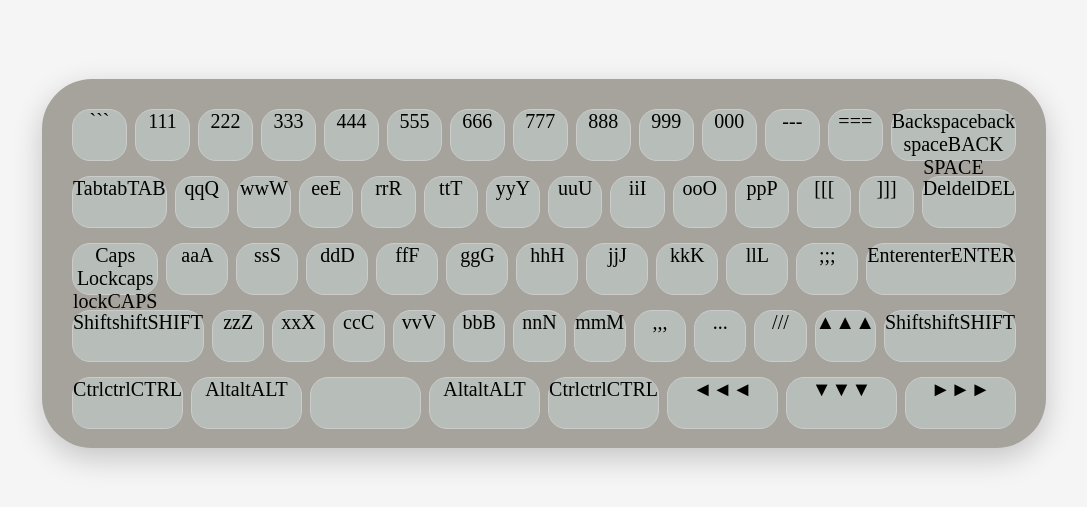
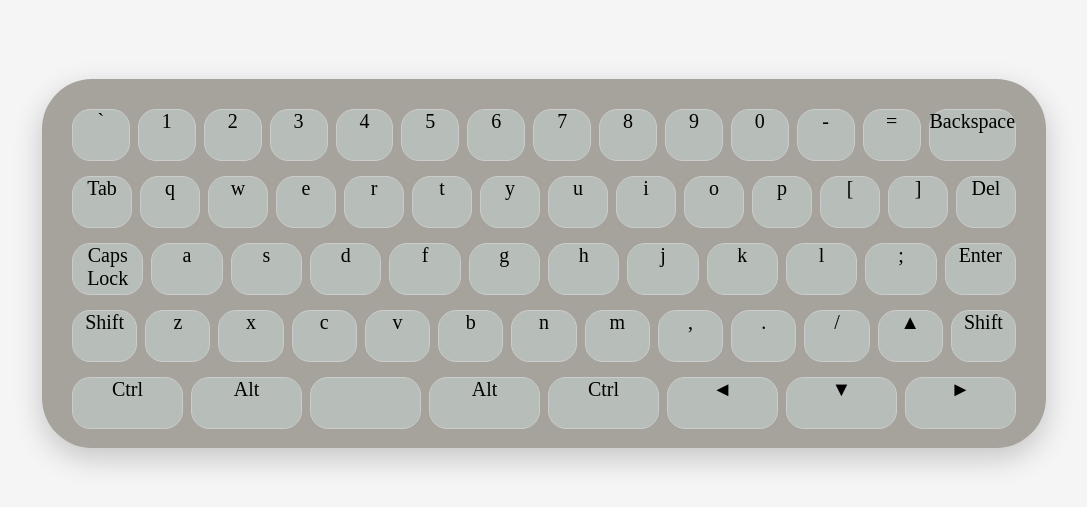
Before and after one commit to nicolaeee/virtual-keyboard, a website built with webpack: page src/index.html in a window 1280 px wide. Shown: the part 69-576 px from the top of the page, without its empty margins (96-1183 px from the left). Built offline with nearby package versions, Linux system fonts and the light colour scheme.

Commit message:
feat: add the rus keys to the actual virtual keyboard

```diff
--- a/src/index.ts
+++ b/src/index.ts
@@ -260,6 +260,8 @@ const keysRus = [
 const container = document.createElement('div');
 container.classList.add('keyboard-container');
 
+
+
 // define an array to store the number of buttons for each row
 const rows = [14, 14, 12, 13, 9];
 let rowIndex = 0;
@@ -283,52 +285,63 @@ keys.forEach((key) => {
   const button = document.createElement('div');
   button.classList.add('key');
 
+  // create the eng span
   const engSpan = document.createElement('span');
   engSpan.classList.add('eng');
-  engSpan.innerHTML = key.key;
+  engSpan.textContent = key.key;
   button.appendChild(engSpan);
 
+  // create the rus span
   const rusSpan = document.createElement('span');
-  rusSpan.classList.add('rus', 'hidden');
-
-  const capsDownSpan = document.createElement('span');
-  capsDownSpan.classList.add('capsDown');
-  capsDownSpan.innerHTML = key.key.toLowerCase();
-  rusSpan.appendChild(capsDownSpan);
-
-  const capsUpSpan = document.createElement('span');
-  capsUpSpan.classList.add('capsUp');
-  capsUpSpan.innerHTML = key.key.toUpperCase();
-  rusSpan.appendChild(capsUpSpan);
-
+  rusSpan.classList.add('rus');
+  rusSpan.style.display = 'none'; // hide by default
   button.appendChild(rusSpan);
 
   // handle special cases
   switch (key.code) {
     case 'Tab':
-      engSpan.innerHTML = 'Tab';
+      engSpan.textContent = 'Tab';
       break;
     case 'Backspace':
-      engSpan.innerHTML = 'Backspace';
+      engSpan.textContent = 'Backspace';
       break;
     case 'Enter':
-      engSpan.innerHTML = 'Enter';
+      engSpan.textContent = 'Enter';
       break;
     case 'CapsLock':
-      engSpan.innerHTML = 'Caps Lock';
+      engSpan.textContent = 'Caps Lock';
       break;
     case 'ShiftLeft':
     case 'ShiftRight':
-      engSpan.innerHTML = 'Shift';
+      engSpan.textContent = 'Shift';
       break;
     case 'ControlLeft':
     case 'ControlRight':
-      engSpan.innerHTML = 'Ctrl';
+      engSpan.textContent = 'Ctrl';
       break;
     case 'AltLeft':
     case 'AltRight':
-      engSpan.innerHTML = 'Alt';
+      engSpan.textContent = 'Alt';
       break;
+  }
+
+  // handle Russian keys
+  const rusKeyIndex = keysRus.findIndex((r) => r.code === key.code);
+  if (rusKeyIndex >= 0) {
+    const rusKey = keysRus[rusKeyIndex];
+
+    const capsDownSpan = document.createElement('span');
+    capsDownSpan.classList.add('capsDown');
+    capsDownSpan.textContent = rusKey.key;
+    rusSpan.appendChild(capsDownSpan);
+
+    const capsUpSpan = document.createElement('span');
+    capsUpSpan.classList.add('capsUp');
+    capsUpSpan.textContent = rusKey.key.toUpperCase();
+    rusSpan.appendChild(capsUpSpan);
+
+    // set the data-rus attribute
+    button.dataset.rus = rusKeyIndex.toString();
   }
 
   if (key.shiftKey) {
--- a/src/style.scss
+++ b/src/style.scss
@@ -88,3 +88,7 @@ max-width: 1110px;
 .uppercase {
   text-transform: uppercase;
 }
+
+.hidden{
+  display: none;
+}
```
